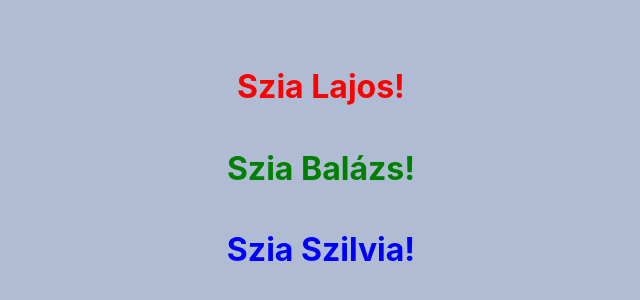
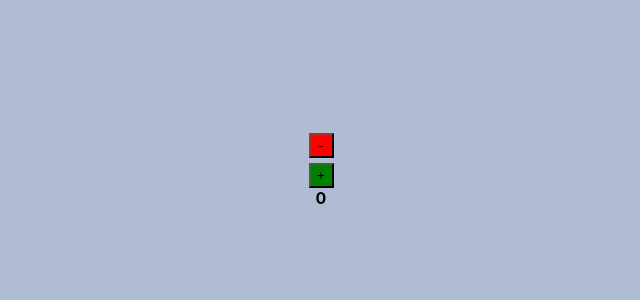
Before and after one commit to Menyus11/react-practice, a React (Create React App) app in the folder react-practice/: page / in a window 1280 px wide. Shown: the part 232-532 px from the top of the page, without its empty margins (319-959 px from the left). Built offline with nearby package versions, Linux system fonts and the light colour scheme.

Commit message:
tanulás

```diff
--- a/react-practice/src/App.js
+++ b/react-practice/src/App.js
@@ -1,14 +1,18 @@
 import './App.css';
-import Koszon from './components';
+import { useState } from 'react';
+
 
 function App() {
+
+  const [count, setCount] = useState( 0 );
 
   return (
     <div className="app-main">
 
-    <Koszon name="Lajos" color="red"/>
-    <Koszon name="Balázs" color="green"/>
-    <Koszon name="Szilvia" color="blue"/>
+      <button onClick={ () => { setCount( count - 1 ) } } style={{backgroundColor: "red", width: "25px", height: "25px", margin: "5px"}}> - </button>
+      <button onClick={ () => { setCount( count + 1 ) } } style={{backgroundColor: "green", width: "25px", height: "25px"}}> + </button>
+
+      <div><b>{count}</b></div>
 
     </div>
   );
--- a/react-practice/src/components.js
+++ /dev/null
@@ -1,3 +0,0 @@
-export default function Koszon(props){
-    return <h1 style={{color: props.color}}>Szia {props.name}!</h1>
-  }
```
